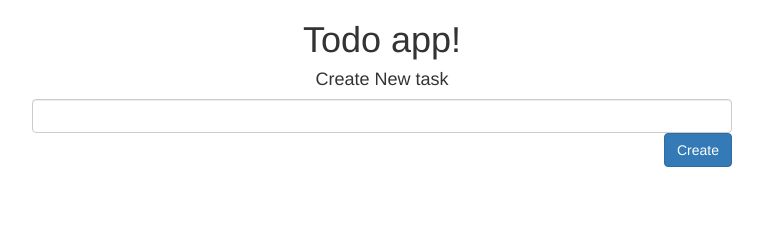
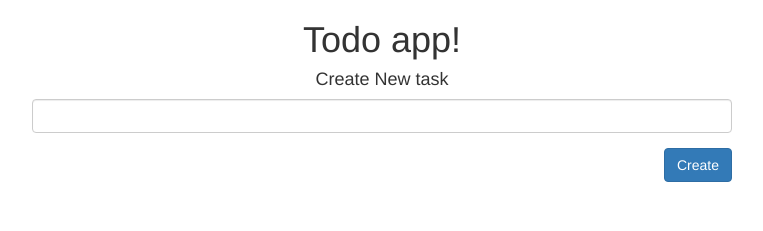
Before and after one commit to ankushk/web-practice-todo-app, a plain HTML site: page index.html in a window 1280 px wide. Shown: the whole page, without its empty margins (258-1021 px from the left). Drawn offline with Linux system fonts and the light colour scheme.

Commit message:
remove br, set paddings.

```diff
--- a/css/custom.css
+++ b/css/custom.css
@@ -8,9 +8,10 @@
   margin: 30px 0;
 }
 
-#create-task-form {
+#form-container {
   padding-left: 50px;
   padding-right: 50px;
+  padding-bottom: 60px;
 }
 
 #create-task-area {
@@ -24,7 +25,7 @@
   color: #1C94C4;
   margin: 10px;
   padding: 5px;
-  height: 30px;
+  height: 32px;
 }
 
 input[type="checkbox"] {
--- a/index.html
+++ b/index.html
@@ -18,14 +18,14 @@
 
         <h4 class="text-center">Create New task</h4>
 
-        <form class="form-group center-block" id="create-task-form">
-          <input type="text" class="form-control" rows="2" id="create-task-area" maxlength="160" />
+        <div id="form-container">
+          <form class="form-group center-block" id="create-task-form">
+            <input type="text" class="form-control" id="create-task-area" maxlength="160" />
+          </form>
           <button type="button" class="btn btn-primary pull-right" id="create-task">Create</button>
-        </form>
+        </div>
 
-        <br>
-        <br>
-
+        <div style="clear:both;"></div>
 
         <div id="task-list">
           <ul class="sortable list list-group" id="task-ul">
```
